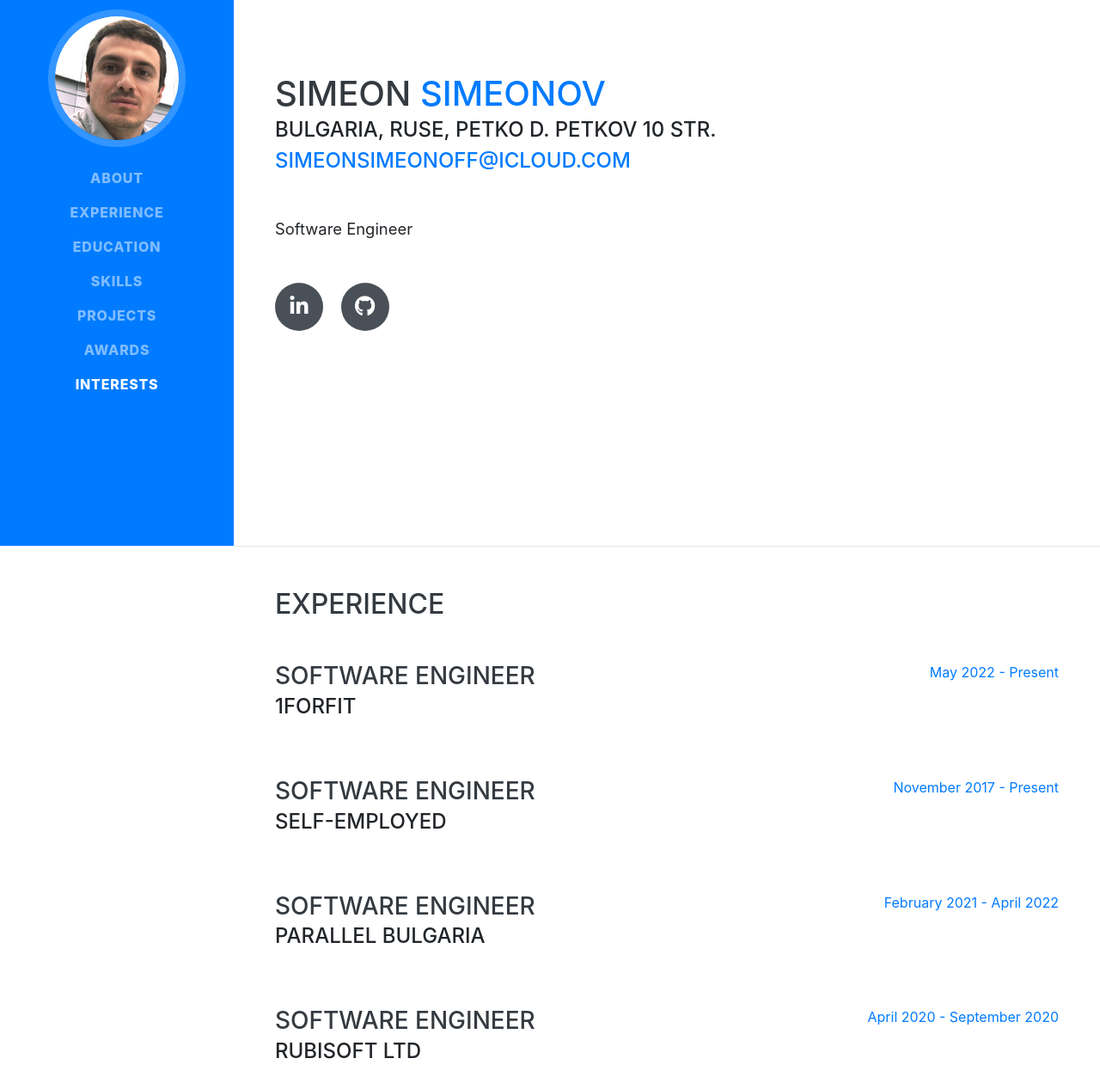
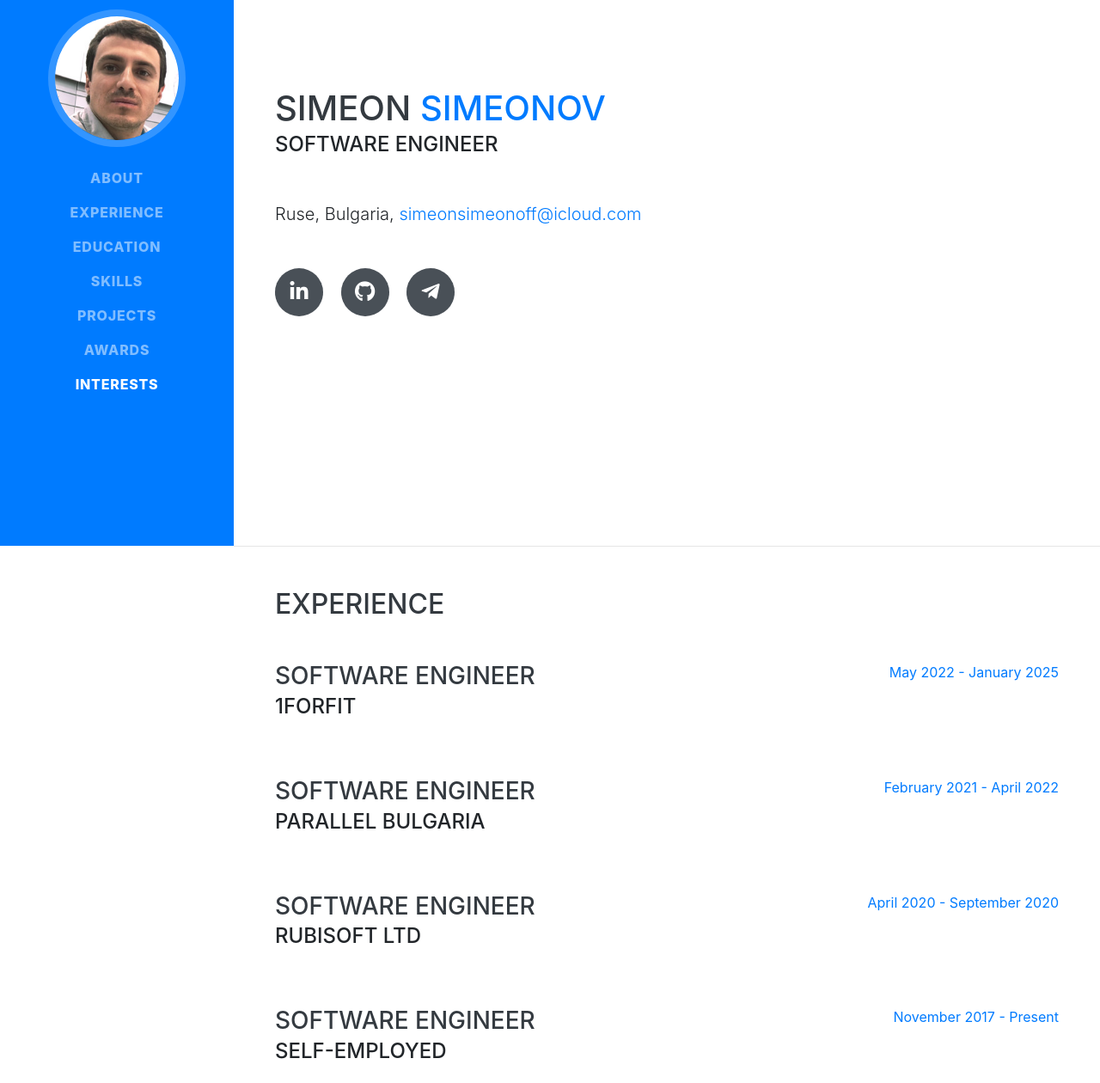
Before and after one commit to SimeonVSimeonov/SimeonVSimeonov.github.io, a website with bundled scripts: page index.html in a window 1280 px wide. Shown: the part 165-1425 px from the top of the page at 86% size. Built offline with nearby package versions, Linux system fonts and the light colour scheme; a web font is replaced by a local one.

Commit message:
update 02.2025

```diff
--- a/index.html
+++ b/index.html
@@ -78,16 +78,27 @@
             <h1 class="mb-0">Simeon
                 <span class="text-primary">Simeonov</span>
             </h1>
-            <div class="subheading mb-5">Bulgaria, Ruse, Petko D. Petkov 10 str.
+            <div class="subheading mb-5">
+                Software Engineer
+            </div>
+            <div class="lead mb-5">
+                <a href="https://www.google.com/search?q=Ruse+Bulgaria" target="_blank" style="text-decoration: none; color: inherit;">
+                    Ruse,
+                </a>
+                <a href="https://www.google.com/search?q=Bulgaria" target="_blank" style="text-decoration: none; color: inherit;">
+                    Bulgaria,
+                </a>
                 <a href="mailto:simeonsimeonoff@icloud.com">simeonsimeonoff@icloud.com</a>
             </div>
-            <p class="lead mb-5">Software Engineer</p>
             <div class="social-icons">
                 <a href="https://www.linkedin.com/in/simeon-simeonov-9bb780171/">
                     <i class="fab fa-linkedin-in"></i>
                 </a>
                 <a href="https://github.com/SimeonVSimeonov">
                     <i class="fab fa-github"></i>
+                </a>
+                <a href="https://t.me/+TFNHStwM-Y4zNWQ0">
+                    <i class="fab fa-telegram-plane"></i>
                 </a>
             </div>
         </div>
@@ -106,18 +117,7 @@
                     <p></p>
                 </div>
                 <div class="resume-date text-md-right">
-                    <span class="text-primary">May 2022 - Present</span>
-                </div>
-            </div>
-
-            <div class="resume-item d-flex flex-column flex-md-row justify-content-between mb-5">
-                <div class="resume-content">
-                    <h3 class="mb-0">Software Engineer</h3>
-                    <div class="subheading mb-3">Self-Employed</div>
-                    <p></p>
-                </div>
-                <div class="resume-date text-md-right">
-                    <span class="text-primary">November 2017 - Present</span>
+                    <span class="text-primary">May 2022 - January 2025</span>
                 </div>
             </div>
 
@@ -140,6 +140,17 @@
                 </div>
                 <div class="resume-date text-md-right">
                     <span class="text-primary">April 2020 - September 2020</span>
+                </div>
+            </div>
+
+            <div class="resume-item d-flex flex-column flex-md-row justify-content-between mb-5">
+                <div class="resume-content">
+                    <h3 class="mb-0">Software Engineer</h3>
+                    <div class="subheading mb-3">Self-Employed</div>
+                    <p></p>
+                </div>
+                <div class="resume-date text-md-right">
+                    <span class="text-primary">November 2017 - Present</span>
                 </div>
             </div>
 
@@ -235,6 +246,9 @@
                     <i class="fab fa-aws"></i>
                 </li>
                 <li class="list-inline-item">
+                    <i class="fab"></i>
+                </li>
+                <li class="list-inline-item">
                     <i class="fab fa-apple"></i>
                 </li>
                 <li class="list-inline-item">
@@ -257,7 +271,7 @@
                 </li>
                 <li>
                     <i class="fa-li fa fa-check"></i>
-                    Cross Functional Teams
+                    Cross-Functional Teams
                 </li>
                 <li>
                     <i class="fa-li fa fa-check"></i>
@@ -337,7 +351,7 @@
                     <h3 class="mb-0">BankCloud - platform for financial products</h3>
                     <a href="https://github.com/SimeonVSimeonov/BankCloud">Source Code</a>
                     <br>
-                    <a href="http://bankcloud.azurewebsites.net/">BankCloud Web application</a>
+                    <a href="https://bankcloud.azurewebsites.net/">BankCloud Web application</a>
                     <div class="subheading mb-3">Simeonoff</div>
                     <p>Technologies: ASP.NET Core, Entity Framework Core, AutoMapper, Microsoft SqlServer, Azure</p>
                     <p>About: My conceptual design "BankCloud" Virtual bank system for individual and business
```
